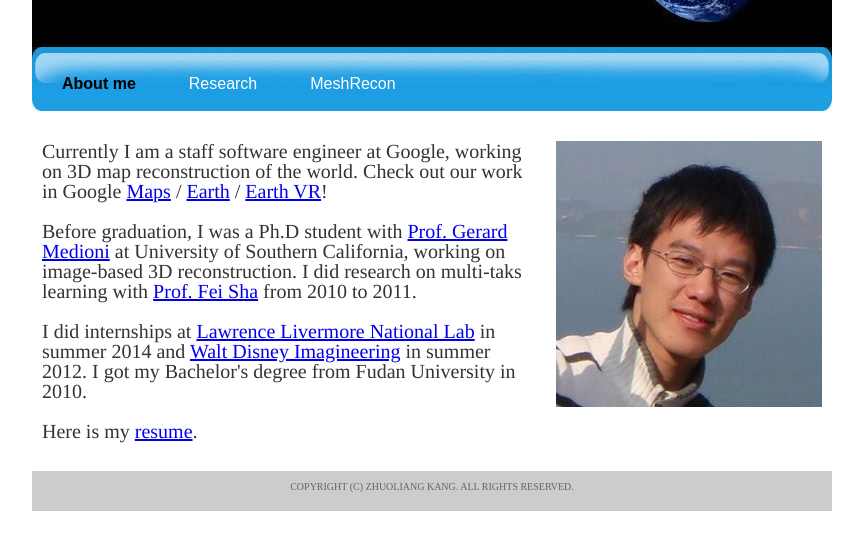
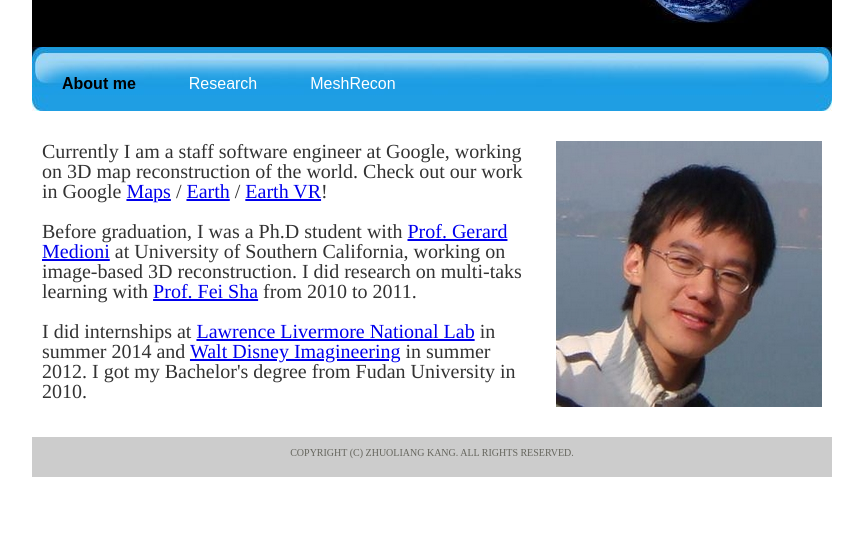
Before and after one commit to zhuoliang/zhuoliang.github.io, a plain HTML site: page index.html in a window 1280 px wide. Shown: the part 153-702 px from the top of the page, without its empty margins (208-1071 px from the left). Drawn offline with Linux system fonts and the light colour scheme.

Commit message:
remove resume

```diff
--- a/index.html
+++ b/index.html
@@ -34,7 +34,6 @@
 		  <p>Currently I am a staff software engineer at Google, working on 3D map reconstruction of the world. Check out our work in Google <a href="https://www.google.com/maps/@37.7919756,-122.3802129,829a,35y,270.3h,62.76t/data=!3m1!1e3">Maps</a> / <a href="https://www.google.com/earth/">Earth</a> / <a href="https://vr.google.com/earth/">Earth VR</a>!
           <p>Before graduation, I was a Ph.D student with <a href="http://iris.usc.edu/people/medioni/">Prof. Gerard Medioni</a> at University of Southern California, working on image-based 3D reconstruction. I did research on multi-taks learning with <a href="http://www-bcf.usc.edu/~feisha/">Prof. Fei Sha</a> from 2010 to 2011.</p>
           <p>I did internships at <a href="https://www.llnl.gov/">Lawrence Livermore National Lab</a> in summer 2014 and <a href="https://en.wikipedia.org/wiki/Walt_Disney_Imagineering">Walt Disney Imagineering</a> in summer 2012. I got my Bachelor's degree from Fudan University in 2010. </p>
-          <p>Here is my <a href="zhuoliang_resume.pdf">resume</a>.</p>
         </td>
         <td width="200" align="left" valign="top">
         	<p><img src="photo.jpg" width="266" height="266" /></p>
```
Also changed, not shown: 1 other file.
